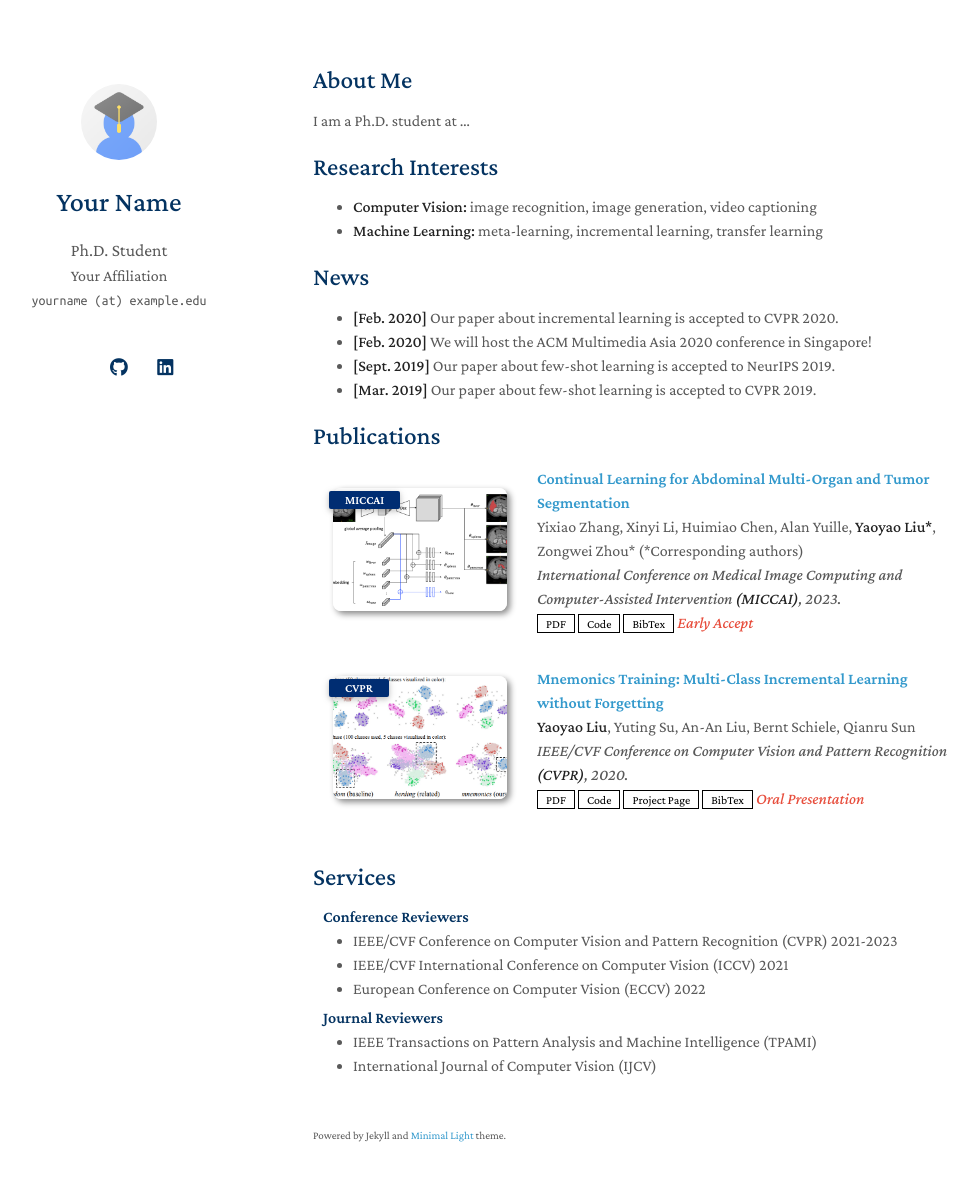
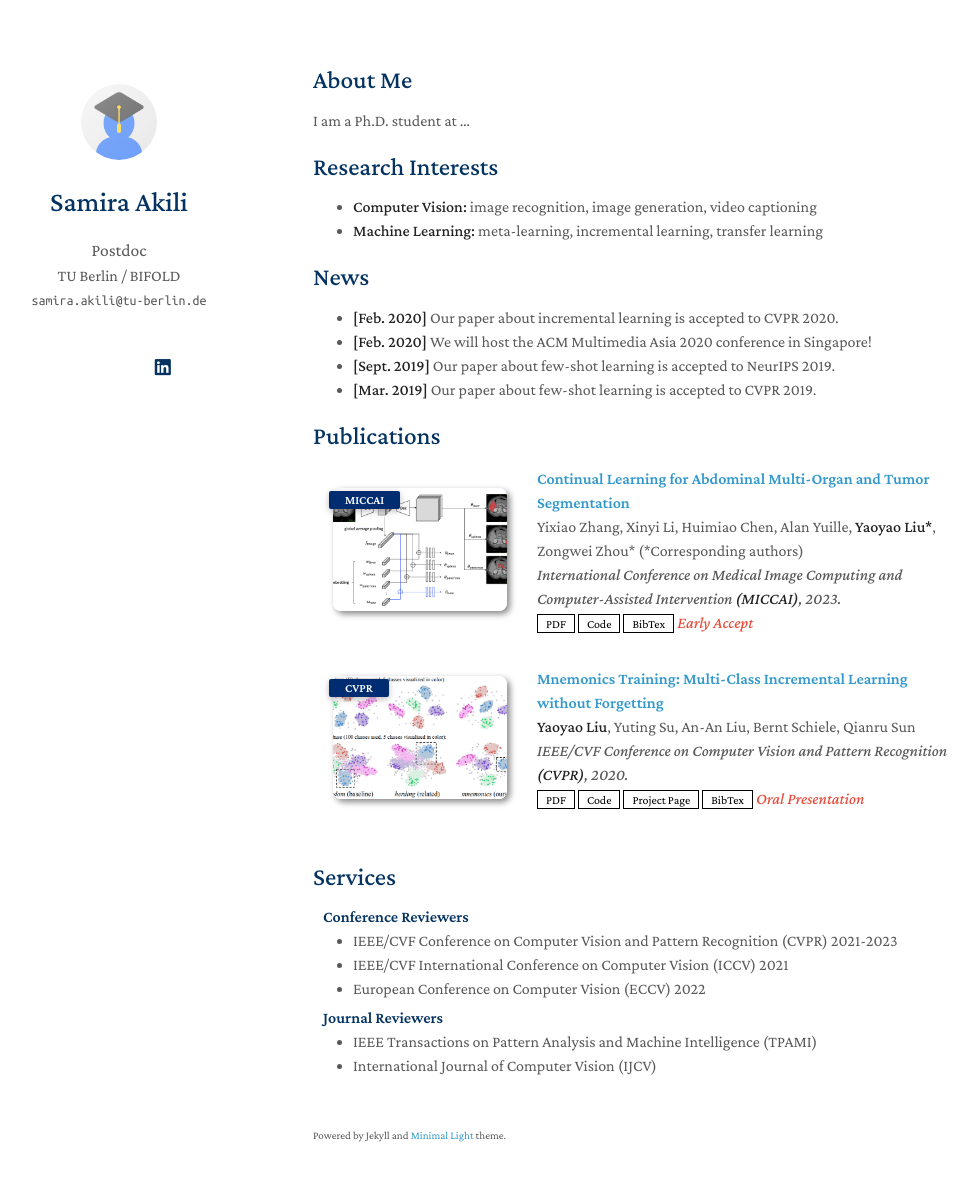
Before and after one commit to samieze/samieze.github.io, a Jekyll site: the page built from index.md, in a window 1280 px wide and 1216 px high. Shown: the top 1181 px of the window, without its empty margins (157-1135 px from the left). Built offline with Jekyll 4.4.1, drawn with Linux system fonts in a browser that asks for light colours; a style sheet for code colours, icons or effects is not loaded; our own code applies the rules of GitHub Pages for plain Markdown files.

Commit message:
Update _config.yml

```diff
--- a/_config.yml
+++ b/_config.yml
@@ -1,22 +1,20 @@
 # Basic Information
-title: Your Name
-position: Ph.D. Student
-affiliation: Your Affiliation
-email: yourname (at) example.edu
+title: Samira Akili
+position: Postdoc
+affiliation: TU Berlin / BIFOLD
+email: samira.akili@tu-berlin.de
 
 # Search Engine Optimization (SEO)
 # The following information is used to improve the website traffic from search engines, e.g., Google.
-keywords: minimal light
+keywords: Samira Akili Compex Event Processing Distributed Stream Processing
 description: The Minimal Light is a simple and elegant jekyll theme for academic personal homepage.
 canonical: https://minimal-light-theme.yliu.me/
 
 # Links
 # If you don't need one of them, you may delete the corresponding line.
-google_scholar: https://scholar.google.com/
+google_scholar: https://scholar.google.com/citations?user=vBkedAMAAAAJ&hl=de
 cv_link: assets/files/curriculum_vitae.pdf
-github_link: https://github.com/
-linkedin: https://www.linkedin.com/
-twitter: https://twitter.com/
+linkedin: https://www.linkedin.com/in/samira-akili-aab519225/
 
 # Images (e.g., your profile picture and your website's favicon)
 # "favicon" and "favicon_dark" are used for the light and dark modes, respectively.
@@ -37,8 +35,6 @@ auto_dark_mode: true
 font: "Serif" # or "Sans Serif"
 
 # Google Analytics ID
-# Please remove this if you don't use Google Analytics
-google_analytics: UA-111540567-4
 
 # Use this project as a remote theme for GitHub Pages
 # See the guide here: https://docs.github.com/en/pages/setting-up-a-github-pages-site-with-jekyll/adding-a-theme-to-your-github-pages-site-using-jekyll
```
